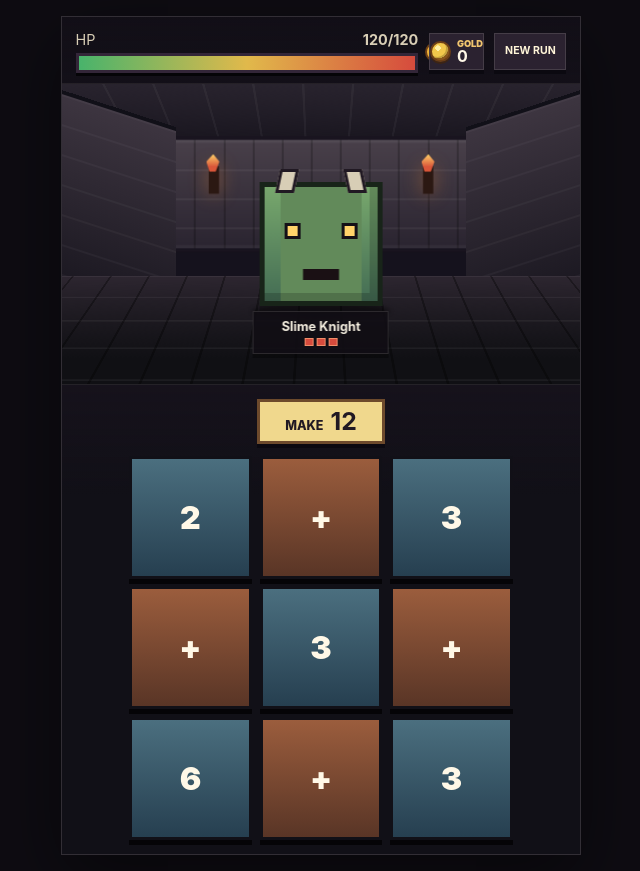
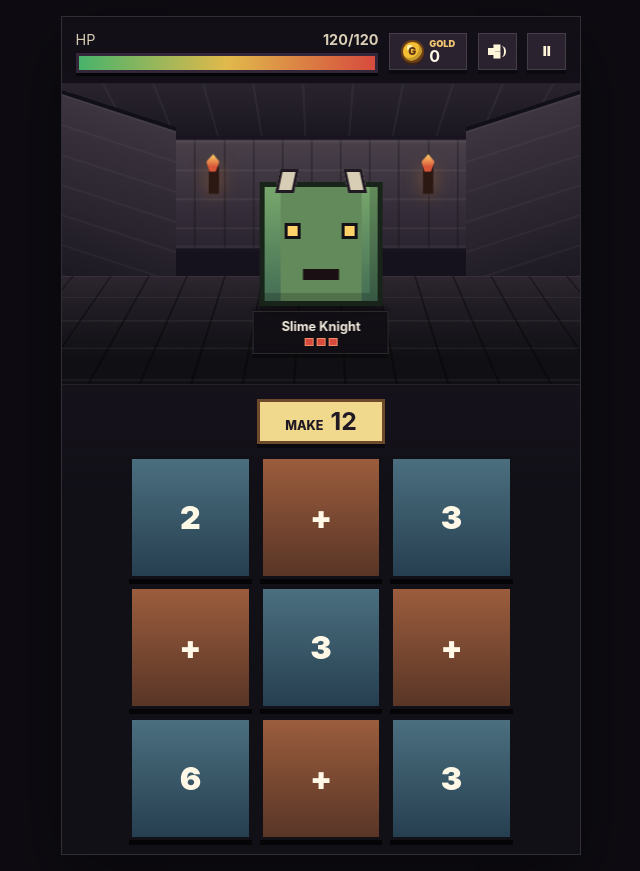
Before and after one commit to sepsalimi/Dungeon-Mathster, a React (Vite) app: page / in a window 1280 px wide. Both pictures are taken after a click on the button "Start New Run". Shown: the whole page, without its empty margins (319-959 px from the left). Built offline with nearby package versions, Linux system fonts and the light colour scheme.

Commit message:
Polish combat feedback and boss rewards

```diff
--- a/src/App.tsx
+++ b/src/App.tsx
@@ -10,24 +10,29 @@ import { useGame } from "./game/useGame";
 
 export default function App() {
   const game = useGame();
+  const hudControls = {
+    isMuted: game.isMuted,
+    onPause: game.pauseGame,
+    onToggleMute: game.toggleMute,
+  };
 
   return (
     <main className="app-shell">
       {game.state.phase === "start" && <StartScreen onStart={game.startRun} />}
       {game.state.phase === "combat" && (
-        <CombatView state={game.state} onSubmitPath={game.submitPath} onRestart={game.startRun} />
+        <CombatView state={game.state} onSubmitPath={game.submitPath} {...hudControls} />
       )}
       {game.state.phase === "door" && (
-        <DoorChoiceView state={game.state} onChooseDoor={game.chooseDoor} onRestart={game.startRun} />
+        <DoorChoiceView state={game.state} onChooseDoor={game.chooseDoor} {...hudControls} />
       )}
       {game.state.phase === "shop" && (
-        <ShopView state={game.state} onBuyUpgrade={game.buyUpgrade} onContinue={game.leaveShop} onRestart={game.startRun} />
+        <ShopView state={game.state} onBuyUpgrade={game.buyUpgrade} onContinue={game.leaveShop} {...hudControls} />
       )}
       {game.state.phase === "bargain" && (
-        <BargainView state={game.state} onTakeBargain={game.takeBargain} onRestart={game.startRun} />
+        <BargainView state={game.state} onTakeBargain={game.takeBargain} {...hudControls} />
       )}
       {game.state.phase === "bossIntro" && (
-        <BossIntro state={game.state} onContinue={game.startBossFight} onRestart={game.startRun} />
+        <BossIntro state={game.state} onContinue={game.startBossFight} {...hudControls} />
       )}
       {(game.state.phase === "victory" || game.state.phase === "defeat") && (
         <RunEndView state={game.state} onRestart={game.startRun} />
--- a/src/components/CombatView.tsx
+++ b/src/components/CombatView.tsx
@@ -5,23 +5,21 @@ import { RoomScene } from "./RoomScene";
 
 interface CombatViewProps {
   state: GameState;
+  isMuted: boolean;
+  onPause: () => void;
+  onToggleMute: () => void;
   onSubmitPath: (path: string[]) => void;
-  onRestart: () => void;
 }
 
-export function CombatView({ state, onSubmitPath, onRestart }: CombatViewProps) {
+export function CombatView({ state, isMuted, onPause, onToggleMute, onSubmitPath }: CombatViewProps) {
   const lowHealth = state.player.hp <= state.player.maxHp * 0.3;
   const frozen = state.frozenUntil > Date.now();
   const hurtNonce = state.feedback?.kind === "enemy" ? state.feedback.nonce : null;
   const startHintId = state.player.revealStartTile ? state.puzzle?.answerPath[0] : null;
 
   return (
-    <div
-      className={["game-screen", lowHealth ? "game-screen--danger" : "", hurtNonce ? "game-screen--hurt" : ""]
-        .filter(Boolean)
-        .join(" ")}
-    >
-      <Hud state={state} onRestart={onRestart} />
+    <div className={["game-screen", lowHealth ? "game-screen--danger" : "", hurtNonce ? "game-screen--hurt" : ""].filter(Boolean).join(" ")}>
+      <Hud state={state} isMuted={isMuted} onPause={onPause} onToggleMute={onToggleMute} />
       <RoomScene enemy={state.enemy} feedback={state.feedback} lowHealth={lowHealth} frozen={frozen} />
       {state.puzzle && <MathGrid puzzle={state.puzzle} startHintId={startHintId} onSubmitPath={onSubmitPath} />}
       {hurtNonce && <div key={`screen-hurt-${hurtNonce}`} className="hurt-flash" />}
--- a/src/components/Hud.tsx
+++ b/src/components/Hud.tsx
@@ -2,10 +2,12 @@ import type { GameState } from "../game/types";
 
 interface HudProps {
   state: GameState;
-  onRestart: () => void;
+  isMuted: boolean;
+  onPause: () => void;
+  onToggleMute: () => void;
 }
 
-export function Hud({ state, onRestart }: HudProps) {
+export function Hud({ state, isMuted, onPause, onToggleMute }: HudProps) {
   const hpPercent = Math.max(0, Math.round((state.player.hp / state.player.maxHp) * 100));
 
   return (
@@ -20,16 +22,24 @@ export function Hud({ state, onRestart }: HudProps) {
         <div className="hp-track">
           <div className="hp-fill" style={{ width: `${hpPercent}%` }} />
         </div>
+        {state.player.lifesteal > 0 && (
+          <div className="relic-badge" aria-label={`Lifesteal heals ${state.player.lifesteal} HP per hit`}>
+            Lifesteal +{state.player.lifesteal}
+          </div>
+        )}
       </div>
       <div className="gold-pill" aria-label={`${state.player.gold} gold`}>
-        <span className="coin-icon" aria-hidden="true" />
+        <span className="coin-icon" aria-hidden="true">G</span>
         <span className="gold-text">
           <small>Gold</small>
           <strong>{state.player.gold}</strong>
         </span>
       </div>
-      <button className="restart-button" type="button" onClick={onRestart} aria-label="Start a new run">
-        <strong>New Run</strong>
+      <button className="hud-button" type="button" onClick={onToggleMute} aria-label={isMuted ? "Unmute" : "Mute"}>
+        <span className={isMuted ? "mute-icon is-muted" : "mute-icon"} aria-hidden="true" />
+      </button>
+      <button className="hud-button" type="button" onClick={onPause} aria-label="Pause game">
+        <span aria-hidden="true">II</span>
       </button>
     </header>
   );
--- a/src/game/useGame.ts
+++ b/src/game/useGame.ts
@@ -21,6 +21,7 @@ const initialPlayer: PlayerState = {
   revealStartTile: false,
   negativesUnlocked: false,
   extraDamageTaken: 0,
+  lifesteal: 0,
 };
 
 const initialState: GameState = {
@@ -38,22 +39,26 @@ const initialState: GameState = {
 
 interface MusicState {
   interval: number;
-  drone: OscillatorNode;
-  droneGain: GainNode;
 }
 
 export function useGame() {
   const [state, setState] = useState<GameState>(initialState);
+  const [isMuted, setIsMuted] = useState(false);
   const audioContext = useRef<AudioContext | null>(null);
   const music = useRef<MusicState | null>(null);
+  const mutedRef = useRef(false);
 
   const makeRunPuzzle = useCallback((size: number, player: PlayerState) => {
     return makePuzzle(size, { allowNegative: player.negativesUnlocked });
   }, []);
 
+  const ensureAudio = useCallback(() => {
+    primeAudio(audioContext);
+    startMusic(audioContext, music, mutedRef);
+  }, []);
+
   const startRun = useCallback(() => {
-    primeAudio(audioContext);
-    startMusic(audioContext, music);
+    ensureAudio();
     window.history.replaceState({ dungeonMathster: true }, "");
     window.history.pushState({ dungeonMathsterPause: true }, "");
     setState({
@@ -63,37 +68,51 @@ export function useGame() {
       enemy: makeEnemy(false),
       puzzle: makePuzzle(3),
     });
+  }, [ensureAudio]);
+
+  const pauseGame = useCallback(() => {
+    setState((current) => {
+      if (current.phase === "start" || current.phase === "victory" || current.phase === "defeat" || current.paused) {
+        return current;
+      }
+      return { ...current, paused: true, feedback: { kind: "pause", message: "Paused", nonce: Date.now() } };
+    });
   }, []);
 
   const resumeGame = useCallback(() => {
-    primeAudio(audioContext);
-    startMusic(audioContext, music);
+    ensureAudio();
     window.history.pushState({ dungeonMathsterPause: true }, "");
     setState((current) => ({ ...current, paused: false, feedback: null }));
+  }, [ensureAudio]);
+
+  const toggleMute = useCallback(() => {
+    setIsMuted((current) => {
+      const next = !current;
+      mutedRef.current = next;
+      if (next) {
+        stopMusic(music);
+      } else {
+        primeAudio(audioContext);
+        startMusic(audioContext, music, mutedRef);
+      }
+      return next;
+    });
   }, []);
 
   const startBossFight = useCallback(() => {
-    primeAudio(audioContext);
-    startMusic(audioContext, music);
+    ensureAudio();
     setState((current) => ({
       ...current,
       phase: "combat",
       paused: false,
-      feedback: {
-        kind: "blocked",
-        message: "Count Calculus raises the final grid.",
-        nonce: Date.now(),
-      },
+      feedback: { kind: "blocked", message: "Count Calculus raises the final grid.", nonce: Date.now() },
     }));
-  }, []);
+  }, [ensureAudio]);
 
   const submitPath = useCallback((path: string[]) => {
-    primeAudio(audioContext);
-    startMusic(audioContext, music);
+    ensureAudio();
     setState((current) => {
-      if (current.paused || current.phase !== "combat" || !current.enemy || !current.puzzle) {
-        return current;
-      }
+      if (current.paused || current.phase !== "combat" || !current.enemy || !current.puzzle) return current;
 
       const correct = isCorrectPath(path, current.puzzle.tiles, current.puzzle.target);
       const gridSize = current.enemy.isBoss ? 4 : 3;
@@ -107,19 +126,15 @@ export function useGame() {
       }
 
       const nextHp = Math.max(0, current.enemy.hp - current.player.swordDamage);
-      const defeated = nextHp <= 0;
+      const healedPlayer = applyLifesteal(current.player);
 
-      if (!defeated) {
+      if (nextHp > 0) {
         return {
           ...current,
           enemy: { ...current.enemy, hp: nextHp },
-          puzzle: makeRunPuzzle(gridSize, current.player),
-          feedback: {
-            kind: "hit",
-            message: `Sword hit for ${current.player.swordDamage}.`,
-            nonce: Date.now(),
-            amount: current.player.swordDamage,
-          },
+          player: healedPlayer,
+          puzzle: makeRunPuzzle(gridSize, healedPlayer),
+          feedback: { kind: "hit", message: "", nonce: Date.now(), amount: current.player.swordDamage },
         };
       }
 
@@ -130,10 +145,14 @@ export function useGame() {
           phase: "victory",
           enemy: { ...current.enemy, hp: 0 },
           puzzle: null,
-          player: { ...current.player, gold: current.player.gold + BOSS_REWARD },
+          player: {
+            ...healedPlayer,
+            gold: healedPlayer.gold + BOSS_REWARD,
+            lifesteal: Math.max(healedPlayer.lifesteal, 1),
+          },
           feedback: {
             kind: "hit",
-            message: "The boss falls. Floor 1 is clear.",
+            message: "Lifesteal relic found. Heal on every hit.",
             nonce: Date.now(),
             amount: current.player.swordDamage,
           },
@@ -148,7 +167,7 @@ export function useGame() {
         enemy: { ...current.enemy, hp: 0 },
         puzzle: null,
         doors: makeDoorChoices(roomsCleared),
-        player: { ...current.player, gold: current.player.gold + MONSTER_REWARD },
+        player: { ...healedPlayer, gold: healedPlayer.gold + MONSTER_REWARD },
         feedback: {
           kind: "hit",
           message: `Monster defeated. +${MONSTER_REWARD} gold.`,
@@ -157,11 +176,10 @@ export function useGame() {
         },
       };
     });
-  }, [makeRunPuzzle]);
+  }, [ensureAudio, makeRunPuzzle]);
 
   const chooseDoor = useCallback((door: DoorChoice) => {
-    primeAudio(audioContext);
-    startMusic(audioContext, music);
+    ensureAudio();
     if (door.kind === "shop") {
       setState((current) => ({
         ...current,
@@ -197,34 +215,15 @@ export function useGame() {
         },
         feedback: { kind: "buy", message: "Mystery room: +20 HP and +5 gold.", nonce: Date.now() },
       }));
-      window.setTimeout(() => {
-        setState((current) => startNextFight(current, makeRunPuzzle));
-      }, 850);
+      window.setTimeout(() => setState((current) => startNextFight(current, makeRunPuzzle)), 850);
       return;
     }
 
-    setState((current) => {
-      const isBoss = door.kind === "boss";
-      const frozenUntil = current.player.freezeNextRoom ? Date.now() + 10_000 : 0;
-      return {
-        ...current,
-        phase: isBoss ? "bossIntro" : "combat",
-        paused: false,
-        enemy: makeEnemy(isBoss),
-        puzzle: makeRunPuzzle(isBoss ? 4 : 3, current.player),
-        doors: [],
-        frozenUntil,
-        player: { ...current.player, freezeNextRoom: false },
-        feedback: isBoss
-          ? { kind: "blocked", message: "The boss waits behind the iron sum gate.", nonce: Date.now() }
-          : null,
-      };
-    });
-  }, [makeRunPuzzle]);
+    setState((current) => startSpecificFight(current, door.kind === "boss", makeRunPuzzle));
+  }, [ensureAudio, makeRunPuzzle]);
 
   const takeBargain = useCallback((id: BargainId) => {
-    primeAudio(audioContext);
-    startMusic(audioContext, music);
+    ensureAudio();
     setState((current) => {
       const player = { ...current.player };
       let message = bargainOptions.find((option) => option.id === id)?.name ?? "Bargain taken";
@@ -235,21 +234,18 @@ export function useGame() {
         player.hp = Math.min(player.hp, player.maxHp);
         message = "Oracle Lens taken. First answer tile now glows.";
       }
-
       if (id === "negativeHeart") {
         player.maxHp += 30;
         player.hp = Math.min(player.maxHp, player.hp + 30);
         player.negativesUnlocked = true;
         message = "Negative Heart taken. More HP, stranger numbers.";
       }
-
       if (id === "glassBlade") {
         player.swordDamage = Math.max(1, player.swordDamage * 2);
         player.maxHp = Math.max(1, Math.floor(player.maxHp / 2));
         player.hp = Math.min(player.hp, player.maxHp);
         message = "Glass Blade taken. Damage doubled, health halved.";
       }
-
       if (id === "coinHex") {
         if (Math.random() < 0.5) {
           player.swordDamage += 1;
@@ -260,20 +256,12 @@ export function useGame() {
         }
       }
 
-      return startNextFight(
-        {
-          ...current,
-          player,
-          feedback: { kind: "buy", message, nonce: Date.now() },
-        },
-        makeRunPuzzle,
-      );
+      return startNextFight({ ...current, player, feedback: { kind: "buy", message, nonce: Date.now() } }, makeRunPuzzle);
     });
-  }, [makeRunPuzzle]);
+  }, [ensureAudio, makeRunPuzzle]);
 
   const buyUpgrade = useCallback((id: ShopUpgradeId) => {
-    primeAudio(audioContext);
-    startMusic(audioContext, music);
+    ensureAudio();
     const upgrade = shopUpgrades.find((candidate) => candidate.id === id);
     if (!upgrade) return;
 
@@ -294,38 +282,25 @@ export function useGame() {
 
       return { ...current, player, feedback: { kind: "buy", message: `${upgrade.name} purchased.`, nonce: Date.now() } };
     });
-  }, []);
+  }, [ensureAudio]);
 
   const leaveShop = useCallback(() => {
-    primeAudio(audioContext);
-    startMusic(audioContext, music);
+    ensureAudio();
     setState((current) => startNextFight(current, makeRunPuzzle));
-  }, [makeRunPuzzle]);
+  }, [ensureAudio, makeRunPuzzle]);
 
   useEffect(() => {
-    const onPopState = () => {
-      setState((current) => {
-        if (current.phase === "start" || current.phase === "victory" || current.phase === "defeat" || current.paused) {
-          return current;
-        }
-
-        window.setTimeout(() => window.history.pushState({ dungeonMathsterPause: true }, ""), 0);
-        return { ...current, paused: true, feedback: { kind: "pause", message: "Paused", nonce: Date.now() } };
-      });
-    };
-
+    const onPopState = () => pauseGame();
     window.addEventListener("popstate", onPopState);
     return () => window.removeEventListener("popstate", onPopState);
-  }, []);
+  }, [pauseGame]);
 
   useEffect(() => {
-    if (state.feedback) playFeedback(audioContext, state.feedback);
+    if (state.feedback) playFeedback(audioContext, state.feedback, mutedRef);
   }, [state.feedback?.nonce]);
 
   useEffect(() => {
-    if (state.phase === "defeat" || state.phase === "victory" || state.phase === "start") {
-      stopMusic(music);
-    }
+    if (state.phase === "defeat" || state.phase === "victory" || state.phase === "start") stopMusic(music);
   }, [state.phase]);
 
   useEffect(() => {
@@ -356,6 +331,7 @@ export function useGame() {
 
   return {
     state,
+    isMuted,
     startRun,
     submitPath,
     chooseDoor,
@@ -363,26 +339,39 @@ export function useGame() {
     leaveShop,
     startBossFight,
     resumeGame,
+    pauseGame,
+    toggleMute,
     takeBargain,
   };
 }
 
-function startNextFight(
+function startNextFight(current: GameState, makeRunPuzzle: (size: number, player: PlayerState) => ReturnType<typeof makePuzzle>): GameState {
+  const shouldBoss = current.roomsCleared >= MONSTER_ROOMS_BEFORE_BOSS;
+  return startSpecificFight(current, shouldBoss, makeRunPuzzle);
+}
+
+function startSpecificFight(
   current: GameState,
+  isBoss: boolean,
   makeRunPuzzle: (size: number, player: PlayerState) => ReturnType<typeof makePuzzle>,
 ): GameState {
-  const shouldBoss = current.roomsCleared >= MONSTER_ROOMS_BEFORE_BOSS;
   const frozenUntil = current.player.freezeNextRoom ? Date.now() + 10_000 : 0;
   return {
     ...current,
-    phase: shouldBoss ? "bossIntro" : "combat",
+    phase: isBoss ? "bossIntro" : "combat",
     paused: false,
-    enemy: makeEnemy(shouldBoss),
-    puzzle: makeRunPuzzle(shouldBoss ? 4 : 3, current.player),
+    enemy: makeEnemy(isBoss),
+    puzzle: makeRunPuzzle(isBoss ? 4 : 3, current.player),
     doors: [],
     frozenUntil,
     player: { ...current.player, freezeNextRoom: false },
+    feedback: isBoss ? { kind: "blocked", message: "The boss waits behind the iron sum gate.", nonce: Date.now() } : current.feedback,
   };
+}
+
+function applyLifesteal(player: PlayerState): PlayerState {
+  if (player.lifesteal <= 0 || player.hp <= 0) return player;
+  return { ...player, hp: Math.min(player.maxHp, player.hp + player.lifesteal) };
 }
 
 function primeAudio(audioContext: MutableRefObject<AudioContext | null>) {
@@ -392,65 +381,55 @@ function primeAudio(audioContext: MutableRefObject<AudioContext | null>) {
   void audioContext.current.resume();
 }
 
-function startMusic(audioContext: MutableRefObject<AudioContext | null>, music: MutableRefObject<MusicState | null>) {
+function startMusic(
+  audioContext: MutableRefObject<AudioContext | null>,
+  music: MutableRefObject<MusicState | null>,
+  mutedRef: MutableRefObject<boolean>,
+) {
   const context = audioContext.current;
-  if (!context || context.state !== "running" || music.current) return;
+  if (!context || context.state !== "running" || music.current || mutedRef.current) return;
 
-  const drone = context.createOscillator();
-  const droneGain = context.createGain();
-  drone.type = "sawtooth";
-  drone.frequency.setValueAtTime(55, context.currentTime);
-  droneGain.gain.setValueAtTime(0.018, context.currentTime);
-  drone.connect(droneGain);
-  droneGain.connect(context.destination);
-  drone.start();
-
-  const notes = [110, 130.81, 98, 146.83, 82.41, 98];
+  const bass = [82.41, 98, 110, 73.42, 82.41, 65.41];
+  const melody = [196, 174.61, 146.83, 164.81, 130.81, 146.83];
   let index = 0;
   const interval = window.setInterval(() => {
-    playTone(context, notes[index % notes.length], 0.02, 0.28, "triangle", 0.045);
+    playTone(context, bass[index % bass.length], 0.015, 0.22, "triangle", 0.026);
+    if (index % 2 === 0) {
+      window.setTimeout(() => playTone(context, melody[index % melody.length], 0.015, 0.16, "sine", 0.018), 120);
+    }
     index += 1;
-  }, 620);
+  }, 520);
 
-  music.current = { interval, drone, droneGain };
+  music.current = { interval };
 }
 
 function stopMusic(music: MutableRefObject<MusicState | null>) {
   if (!music.current) return;
   window.clearInterval(music.current.interval);
-  music.current.droneGain.gain.exponentialRampToValueAtTime(0.001, music.current.droneGain.context.currentTime + 0.08);
-  music.current.drone.stop(music.current.droneGain.context.currentTime + 0.1);
   music.current = null;
 }
 
-function playFeedback(audioContext: MutableRefObject<AudioContext | null>, feedback: FeedbackState) {
+function playFeedback(audioContext: MutableRefObject<AudioContext | null>, feedback: FeedbackState, mutedRef: MutableRefObject<boolean>) {
   const context = audioContext.current;
-  if (!context || context.state !== "running") return;
+  if (!context || context.state !== "running" || mutedRef.current) return;
 
   if (feedback.kind === "hit") {
-    playTone(context, 180, 0.03, 0.08, "sawtooth");
-    window.setTimeout(() => playTone(context, 520, 0.02, 0.07, "triangle"), 45);
+    playTone(context, 960, 0.004, 0.055, "square", 0.13);
+    window.setTimeout(() => playTone(context, 420, 0.006, 0.08, "sawtooth", 0.08), 32);
   }
-  if (feedback.kind === "miss") playTone(context, 110, 0.05, 0.12, "square");
+  if (feedback.kind === "miss") playTone(context, 260, 0.02, 0.13, "sine", 0.045);
   if (feedback.kind === "enemy") {
-    playTone(context, 72, 0.06, 0.16, "sawtooth");
-    window.setTimeout(() => playTone(context, 55, 0.04, 0.1, "square"), 55);
+    playTone(context, 72, 0.06, 0.16, "sawtooth", 0.11);
+    window.setTimeout(() => playTone(context, 55, 0.04, 0.1, "square", 0.08), 55);
   }
   if (feedback.kind === "buy") {
-    playTone(context, 660, 0.02, 0.08, "triangle");
-    window.setTimeout(() => playTone(context, 880, 0.02, 0.08, "triangle"), 70);
+    playTone(context, 660, 0.02, 0.08, "triangle", 0.09);
+    window.setTimeout(() => playTone(context, 880, 0.02, 0.08, "triangle", 0.08), 70);
   }
-  if (feedback.kind === "blocked" || feedback.kind === "pause") playTone(context, 240, 0.02, 0.08, "sine");
+  if (feedback.kind === "blocked" || feedback.kind === "pause") playTone(context, 240, 0.02, 0.08, "sine", 0.06);
 }
 
-function playTone(
-  context: AudioContext,
-  frequency: number,
-  attack: number,
-  duration: number,
-  type: OscillatorType,
-  volume = 0.11,
-) {
+function playTone(context: AudioContext, frequency: number, attack: number, duration: number, type: OscillatorType, volume = 0.11) {
   const oscillator = context.createOscillator();
   const gain = context.createGain();
   const now = context.currentTime;
--- a/src/styles.css
+++ b/src/styles.css
@@ -1341,3 +1341,156 @@ p {
   from { transform: scale(0.98); }
   to { transform: scale(1.03); }
 }
+
+
+.hud {
+  grid-template-columns: minmax(0, 1fr) auto auto auto;
+}
+
+.hud-button {
+  width: 2.45rem;
+  height: 2.35rem;
+  display: inline-grid;
+  place-items: center;
+  color: #fff5d8;
+  background: #2b2230;
+  border: 1px solid rgba(245, 239, 224, 0.13);
+  box-shadow: 0 4px 0 #0b0910;
+  cursor: pointer;
+}
+
+.hud-button span {
+  font-size: 0.86rem;
+  font-weight: 1000;
+  line-height: 1;
+}
+
+.gold-pill {
+  min-width: 4.9rem;
+  overflow: hidden;
+}
+
+.coin-icon {
+  width: 1.42rem;
+  height: 1.42rem;
+  display: grid;
+  place-items: center;
+  color: #5b3515;
+  font-size: 0.66rem;
+  font-weight: 1000;
+  background: radial-gradient(circle at 35% 30%, #fff0a8 0 16%, #f3bd34 17% 72%, #9a5a1f 73% 100%);
+  border: 2px solid #6d3f16;
+  border-radius: 50%;
+  box-shadow: inset -3px -3px 0 rgba(0, 0, 0, 0.18), 0 2px 0 #3d2414;
+}
+
+.coin-icon::before,
+.coin-icon::after {
+  display: none;
+}
+
+.relic-badge {
+  width: fit-content;
+  margin-top: 0.38rem;
+  padding: 0.18rem 0.42rem;
+  color: #bff9ff;
+  background: rgba(19, 54, 62, 0.82);
+  border: 1px solid rgba(157, 242, 255, 0.36);
+  box-shadow: 0 2px 0 #050407;
+  font-size: 0.66rem;
+  font-weight: 900;
+  text-transform: uppercase;
+}
+
+.slash-hit-overlay {
+  position: absolute;
+  inset: 0;
+  z-index: 13;
+  pointer-events: none;
+}
+
+.slash-hit-overlay span {
+  position: absolute;
+  left: 50%;
+  top: 42%;
+  transform: translate(-50%, -50%) rotate(-12deg);
+  color: #d9e2ea;
+  font-size: clamp(3.2rem, 15vw, 6.2rem);
+  font-weight: 1000;
+  text-shadow: 0 4px 0 #25303a, 0 0 24px rgba(230, 238, 245, 0.95);
+  animation: slash-number-pop 520ms ease-out forwards;
+}
+
+.monster--hurt {
+  animation: monster-hurt 460ms cubic-bezier(0.2, 0.9, 0.2, 1) both;
+}
+
+.monster--hurt .monster-sprite {
+  animation: monster-idle 1.5s steps(2, end) infinite, monster-hit-flash 460ms ease-out both;
+  filter: brightness(1.75) saturate(0.65) drop-shadow(0 0 26px rgba(230, 238, 245, 0.86));
+}
+
+.scene-feedback--hit .room-scene,
+.scene-feedback--hit {
+  filter: contrast(1.18) saturate(1.15);
+}
+
+@keyframes monster-hurt {
+  0% { transform: translateX(-50%) translate(0, 0) scale(1); }
+  18% { transform: translateX(-50%) translate(18px, -4px) scale(1.04); }
+  34% { transform: translateX(-50%) translate(-24px, 5px) scale(0.96); }
+  55% { transform: translateX(-50%) translate(15px, 0) scale(1.02); }
+  100% { transform: translateX(-50%) translate(0, 0) scale(1); }
+}
+
+@keyframes monster-hit-flash {
+  0%, 100% { opacity: 1; }
+  22%, 46% { opacity: 0.55; }
+  34%, 62% { opacity: 1; }
+}
+
+@keyframes slash-number-pop {
+  0% { opacity: 0; transform: translate(-50%, -50%) rotate(-12deg) scale(0.72); }
+  25% { opacity: 1; transform: translate(-50%, -50%) rotate(-12deg) scale(1.06); }
+  100% { opacity: 0; transform: translate(-50%, -62%) rotate(-12deg) scale(1); }
+}
+
+.mute-icon {
+  position: relative;
+  width: 1.18rem;
+  height: 1rem;
+  display: block;
+}
+
+.mute-icon::before {
+  content: "";
+  position: absolute;
+  left: 0;
+  top: 0.3rem;
+  width: 0.42rem;
+  height: 0.42rem;
+  background: #fff5d8;
+  box-shadow: 0.34rem -0.22rem 0 0 #fff5d8, 0.34rem 0.22rem 0 0 #fff5d8;
+}
+
+.mute-icon::after {
+  content: "";
+  position: absolute;
+  right: 0.04rem;
+  top: 0.16rem;
+  width: 0.45rem;
+  height: 0.7rem;
+  border-right: 2px solid #fff5d8;
+  border-radius: 50%;
+}
+
+.mute-icon.is-muted::after {
+  right: 0.18rem;
+  top: 0.05rem;
+  width: 0.12rem;
+  height: 1rem;
+  border: 0;
+  border-left: 3px solid #ff8f8f;
+  border-radius: 0;
+  transform: rotate(45deg);
+}
```
Also changed, not shown: src/components/BargainView.tsx (+8 -16 lines), src/components/BossIntro.tsx (+7 -10 lines), src/components/DoorChoiceView.tsx (+6 -9 lines), src/components/RoomScene.tsx (+14 -21 lines), src/components/RunEndView.tsx (+4 -6 lines), src/components/ShopView.tsx (+10 -24 lines), src/game/types.ts (+3 -12 lines).
